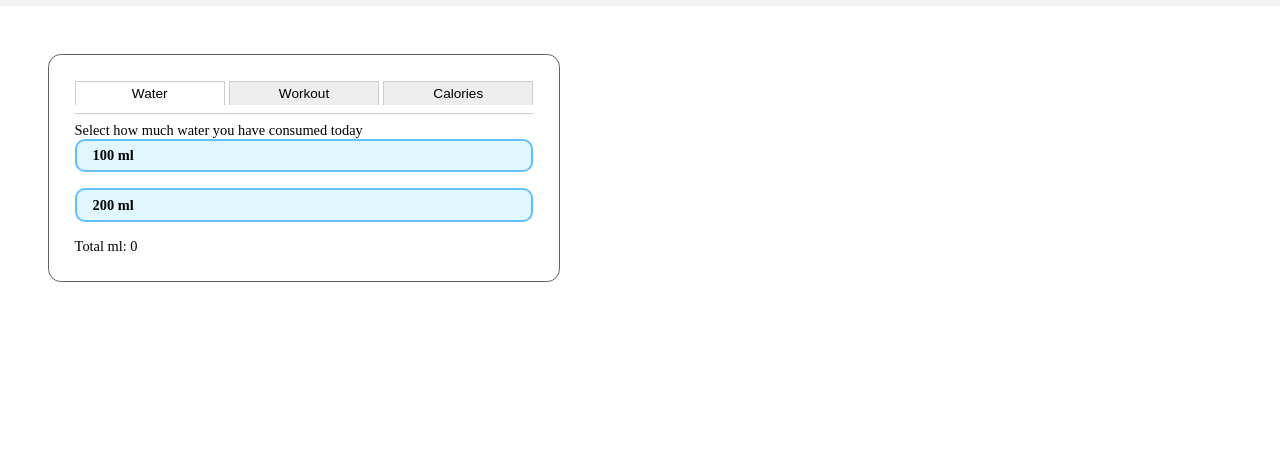
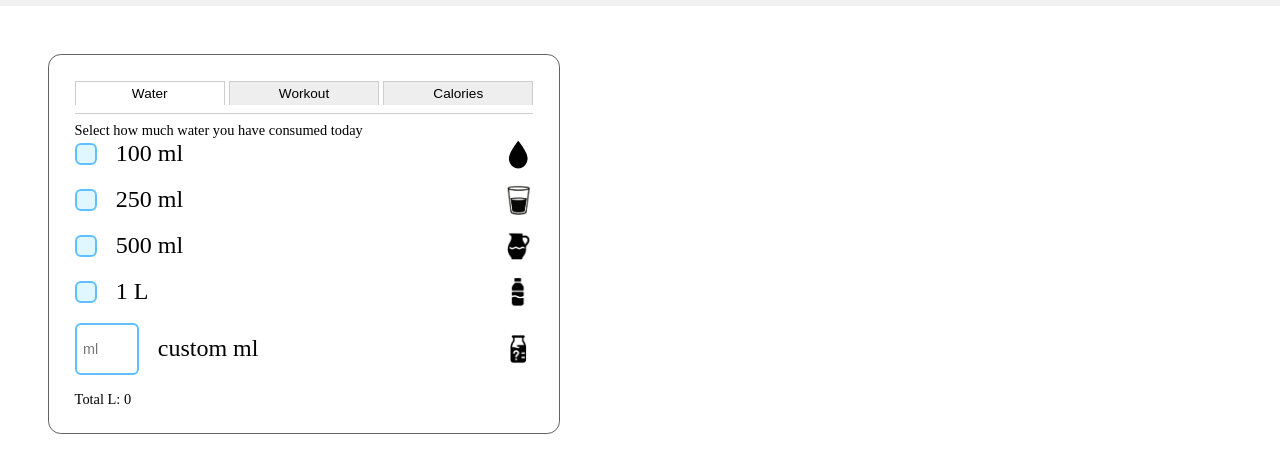
Before and after one commit to jccglynn-lgtm/iHeartFitness, a plain HTML site: page Tracker.html in a window 1280 px wide. Shown: the part 125-598 px from the top of the page. Drawn offline with Linux system fonts and the light colour scheme.

Commit message:
Water tab Complete.

```diff
--- a/Tracker.html
+++ b/Tracker.html
@@ -40,13 +40,33 @@
     <!--panels for calculations-->
     <div class="tracker-panel active" id="water">
         <p>Select how much water you have consumed today</p>
-        <div id="water-box" class="click-box">  <!-- ClickBoxes for tabs-->
-            100 ml
-        </div>
-        <div id="water-box" class="click-box">
-            200 ml
-        </div>
-        <p>Total ml: <span id="water-total">0</span></p>
+
+    <div class="water-row">
+        <div class="water-box" data-value="100"></div><!-- ClickBoxes for tabs-->
+        <span>100 ml</span>
+        <img src="images/Water_Drop.png" class="water-icon">  <!-- Text to go alongside box-->
+    </div>
+    <div class="water-row">
+        <div class="water-box" data-value="250"></div>
+        <span>250 ml</span>
+        <img src="images/Water_Cup.png" class="water-icon">
+    </div>
+    <div class="water-row">
+        <div class="water-box" data-value="500"></div>
+        <span>500 ml</span>
+        <img src="images/Water_Jug.png"  class="water-icon">
+    </div>
+    <div class="water-row">
+        <div class="water-box" data-value="1000"></div>
+        <span>1 L</span>
+        <img src="images/Water_bottle.png"  class="water-icon">
+    </div>
+    <div class="water-row">
+        <input type="number" class="custom-input" placeholder="ml">
+        <span>custom ml</span>
+        <img src="images/Question_bottle.png"  class="water-icon">
+    </div>
+        <p>Total L: <span id="water-total">0</span></p>
     </div>
     <div class="tracker-panel" id="workout">
         <p>Test</p>
--- a/css/Tracker.css
+++ b/css/Tracker.css
@@ -32,14 +32,39 @@
 .tracker-panel.active {
     display: block;
 }
-.click-box { /*Click box styling*/
-    width: 150 px;
-    padding: .4rem 1rem;
+.water-box { /*Click box styling*/
+    width: 22px;
+    height: 22px;
     background: #e0f7ff;
     border: 2px solid #60c0ff;
-    border-radius: 10px;
+    border-radius: 6px;
     cursor: pointer;
-    font-weight: bold;
-    margin-bottom: 1rem;
+    margin-right: .7rem;
+    display: inline-block;
     transition: background 0.2s;
 }
+.water-row {
+    display:flex;
+    align-items: center;
+    justify-content: space-between;
+    margin-bottom: 1rem;
+    width: 100%;
+    font-size: clamp(1.5rem, 1vw, 3rem);
+}
+.water-row span { /* Water images in line */
+    flex: 1;
+    margin-left: .5rem;
+}
+.water-icon { /* Water icons */
+    width: 30px;
+    height: 30px;
+    object-fit: contain;
+}
+.custom-input {
+    width: 4rem;
+    padding: 1rem .4rem;
+    border: 2px solid #60c0ff;
+    border-radius: 6px;
+    font-size: clamp(.9rem, 1vw, 1.2rem);
+    margin-right: .7rem;
+}
```
Also changed, not shown: images/Question_bottle.png (added), images/Water_Cup.png (added), images/Water_Drop.png (added), images/Water_Jug.png (added), images/Water_bottle.png (added).
